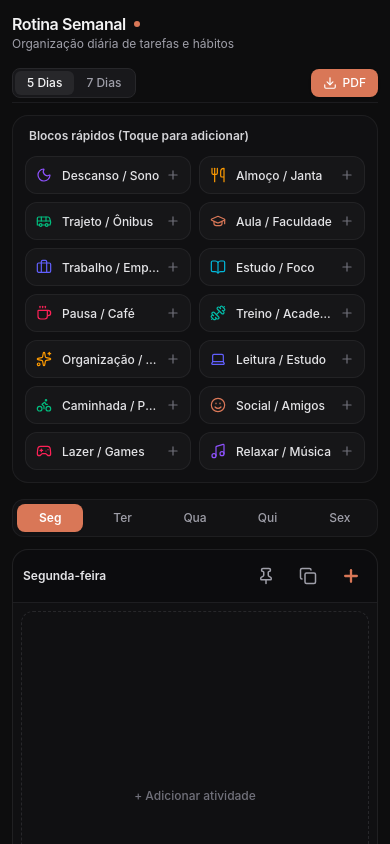
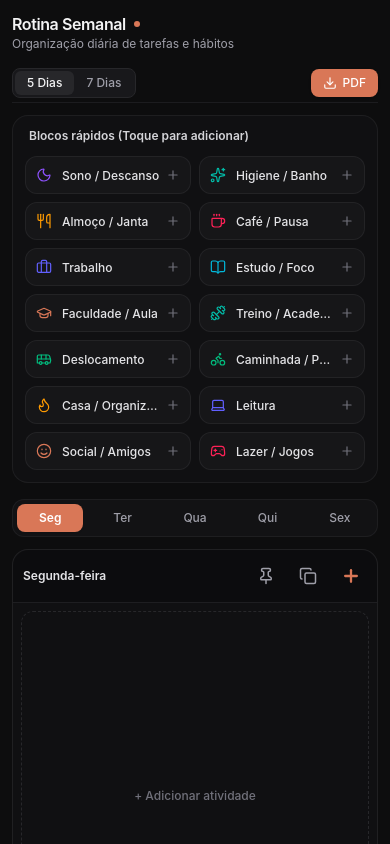
Before and after one commit to jaozinpaulin/routine-planner, a React (Vite) app: page / in a window 390 px wide. Shown: the top 844 px of the page. Built offline with nearby package versions, Linux system fonts and the light colour scheme.

Commit message:
fix: reorganizar blocos em ordem cronológica e otimizar mobile

```diff
--- a/src/components/BlockPickers.jsx
+++ b/src/components/BlockPickers.jsx
@@ -20,20 +20,20 @@ export const COLORS = {
 };
 
 const INITIAL_ITEMS = [
-    { id: 'sono', title: 'Descanso / Sono', icon: 'Moon', color: 'violet' },
+    { id: 'sono', title: 'Sono / Descanso', icon: 'Moon', color: 'violet' },
+    { id: 'higiene', title: 'Higiene / Banho', icon: 'Sparkles', color: 'teal' },
     { id: 'refeicao', title: 'Almoço / Janta', icon: 'Utensils', color: 'amber' },
-    { id: 'trajeto', title: 'Trajeto / Ônibus', icon: 'Bus', color: 'emerald' },
-    { id: 'aula', title: 'Aula / Faculdade', icon: 'GraduationCap', color: 'orange' },
-    { id: 'trabalho', title: 'Trabalho / Empresa', icon: 'Briefcase', color: 'indigo' },
+    { id: 'pausa', title: 'Café / Pausa', icon: 'Coffee', color: 'rose' },
+    { id: 'trabalho', title: 'Trabalho', icon: 'Briefcase', color: 'indigo' },
     { id: 'estudo', title: 'Estudo / Foco', icon: 'BookOpen', color: 'cyan' },
-    { id: 'pausa', title: 'Pausa / Café', icon: 'Coffee', color: 'rose' },
+    { id: 'aula', title: 'Faculdade / Aula', icon: 'GraduationCap', color: 'orange' },
     { id: 'treino', title: 'Treino / Academia', icon: 'Dumbbell', color: 'teal' },
-    { id: 'tarefas', title: 'Organização / Casa', icon: 'Sparkles', color: 'amber' },
-    { id: 'leitura', title: 'Leitura / Estudo', icon: 'Laptop', color: 'indigo' },
+    { id: 'trajeto', title: 'Deslocamento', icon: 'Bus', color: 'emerald' },
     { id: 'pedal', title: 'Caminhada / Pedal', icon: 'Bike', color: 'emerald' },
+    { id: 'tarefas', title: 'Casa / Organização', icon: 'Flame', color: 'amber' },
+    { id: 'leitura', title: 'Leitura', icon: 'Laptop', color: 'indigo' },
     { id: 'social', title: 'Social / Amigos', icon: 'Smile', color: 'orange' },
-    { id: 'lazer', title: 'Lazer / Games', icon: 'Gamepad2', color: 'rose' },
-    { id: 'musica', title: 'Relaxar / Música', icon: 'Music', color: 'violet' },
+    { id: 'lazer', title: 'Lazer / Jogos', icon: 'Gamepad2', color: 'rose' },
 ];
 
 const DAYS_LIST = [
```
